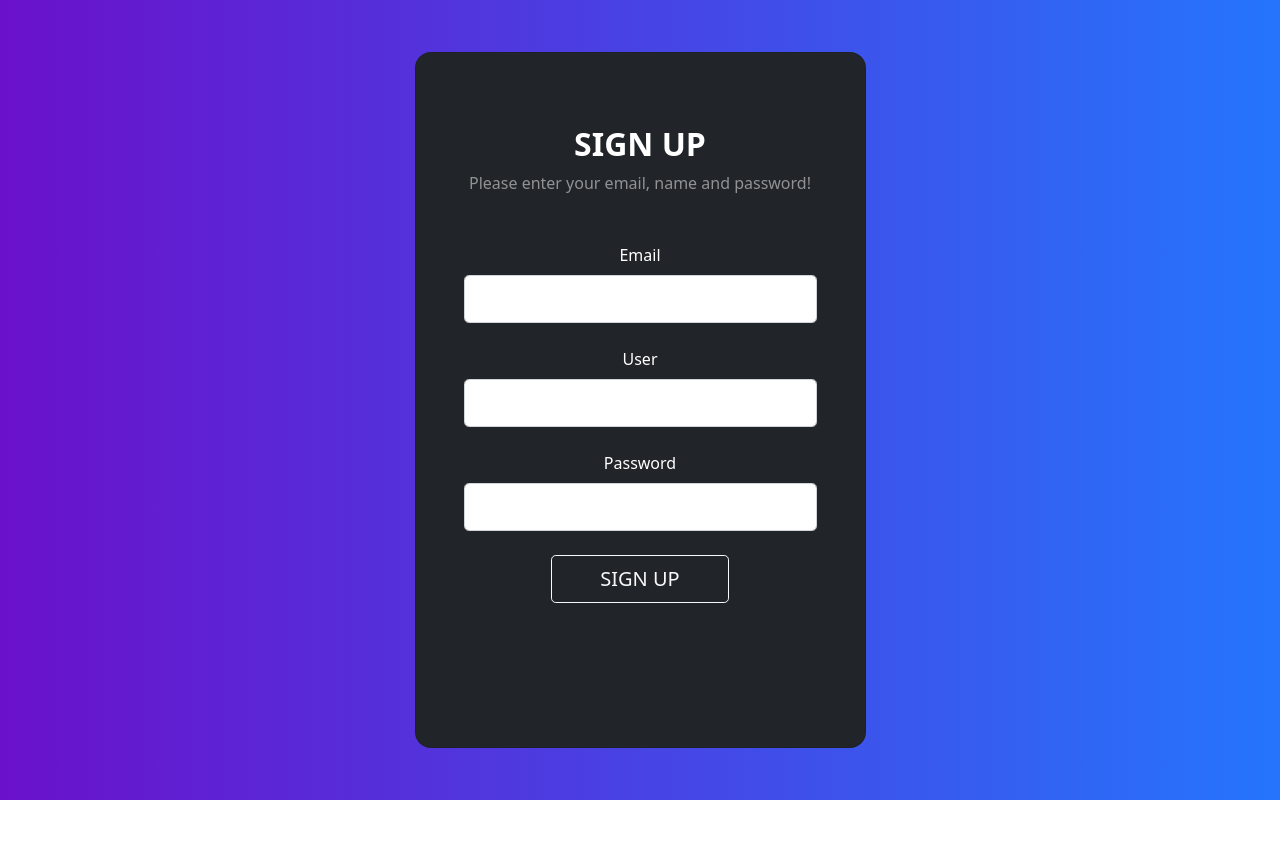
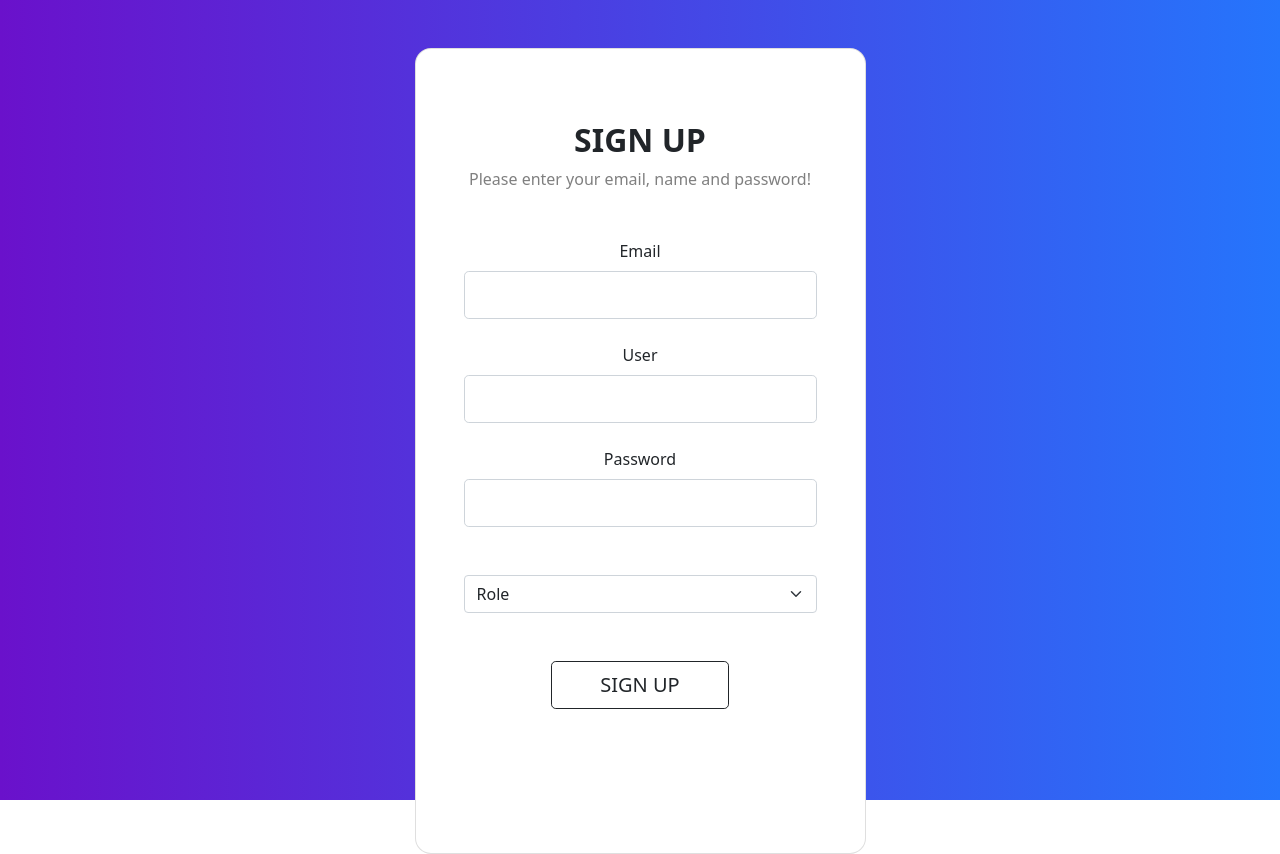
Before and after one commit to sudarshansuzu/signup, a plain HTML site: page index.html in a window 1280 px wide. Before the commit the page ends 800 px from the top, so only its background shows below. Drawn offline with nearby package versions, Linux system fonts and the light colour scheme.

Commit message:
Update index.html

```diff
--- a/index.html
+++ b/index.html
@@ -1,5 +1,6 @@
 <!DOCTYPE html>
 <html lang="en" dir="ltr">
+
 <head>
   <meta charset="utf-8">
   <title>Sign Up</title>
@@ -7,37 +8,46 @@
   <link href="https://cdn.jsdelivr.net/npm/bootstrap@5.0.2/dist/css/bootstrap.min.css" rel="stylesheet" integrity="sha384-EVSTQN3/azprG1Anm3QDgpJLIm9Nao0Yz1ztcQTwFspd3yD65VohhpuuCOmLASjC" crossorigin="anonymous">
   <link rel="stylesheet" href="styles.css">
 </head>
+
 <body>
 
   <section class="vh-100 gradient-custom">
     <div class="container py-5 h-100">
       <div class="row d-flex justify-content-center align-items-center h-100">
         <div class="col-12 col-md-8 col-lg-6 col-xl-5">
-        <div class="card bg-dark text-white" style="border-radius: 1rem;">
+          <div class="card text-black card-bg" style="border-radius: 1rem;">
             <div class="card-body p-5 text-center">
 
               <div class="mb-md-5 mt-md-4 pb-5">
 
                 <h2 class="fw-bold mb-2 text-uppercase">SIGN UP</h2>
-              <p class="text-white-50 mb-5">Please enter your email, name and password!</p>
+                <p class="text-black-50 mb-5">Please enter your email, name and password!</p>
 
-              <div class="form-outline form-white mb-4">
+                <div class="form-outline form-black mb-4">
                   <label class="form-label" for="typeEmailX">Email</label>
                   <input type="email" id="typeEmailX" class="form-control form-control-lg" />
                 </div>
 
-              <div class="form-outline form-white mb-4">
+                <div class="form-outline form-black mb-4">
                   <label class="form-label" for="typeUserX">User</label>
                   <input type="text" id="typeEmailX" class="form-control form-control-lg" />
                 </div>
 
-              <div class="form-outline form-white mb-4">
+                <div class="form-outline form-black mb-4">
                   <label class="form-label" for="typePasswordX">Password</label>
                   <input type="password" id="typePasswordX" class="form-control form-control-lg" />
                 </div>
+                <br>
 
+                <select class="form-select form-outline form-black mb-4 drop" aria-label="Default select example">
+                  <option selected>Role</option>
+                  <option value="1">Admin</option>
+                  <option value="2">Supervisor</option>
+                  <option value="3">User</option>
+                </select>
+                <br>
 
-              <button class="btn btn-outline-light btn-lg px-5" type="submit">SIGN UP</button>
+                <button class="btn btn-outline-dark btn-lg px-5" type="submit">SIGN UP</button>
 
               </div>
 
@@ -48,4 +58,5 @@
     </div>
   </section>
 </body>
+
 </html>
```
Lines whose indentation alone changed are shown as unchanged.
